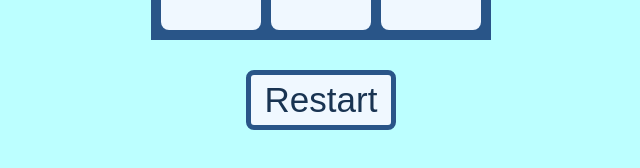
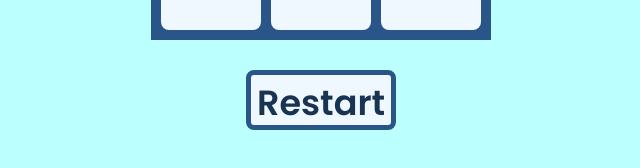
Before and after one commit to JakubMorawa/Tic-Tac-Toe, a plain HTML site: page index.html in a window 1280 px wide. Shown: the part 378-546 px from the top of the page, without its empty margins (319-959 px from the left). Drawn offline with Linux system fonts and the light colour scheme.

Commit message:
hope fix

```diff
--- a/index.html
+++ b/index.html
@@ -40,8 +40,8 @@
     <div class = "result" id = "result">
     </div>
 
-    <div class = "restartDiv">
-        <button onclick="restart()">Restart</button>
+    <div class="restart-container">
+        <button class="restart-btn" onclick="restart()">Restart</button>
     </div>
 
 
--- a/style.css
+++ b/style.css
@@ -84,23 +84,27 @@ body {
     margin-top: 20px;
 }
 
-.restartDiv{
+.restart-container {
     margin-top: 30px;
+    width: 100%;
     display: flex;
-    justify-content: center;
-    width: 100%;
+    justify-content: center;   /* centers horizontally */
+    align-items: center;       /* centers vertically (if height changes) */
 }
 
-.restartDiv button{
+.restart-btn {
     width: 150px;
     height: 60px;
     font-size: 35px;
+    font-family: "Poppins", sans-serif;
     border-radius: 8px;
     background-color: aliceblue;
     border: 5px solid var(--edge-color);
     color: var(--crosses-color);
+    cursor: pointer;
+    font-weight: 600;
 }
 
-.restartDiv button:hover{
+.restart-btn:hover {
     background-color: rgb(202, 211, 219);
 }
```
